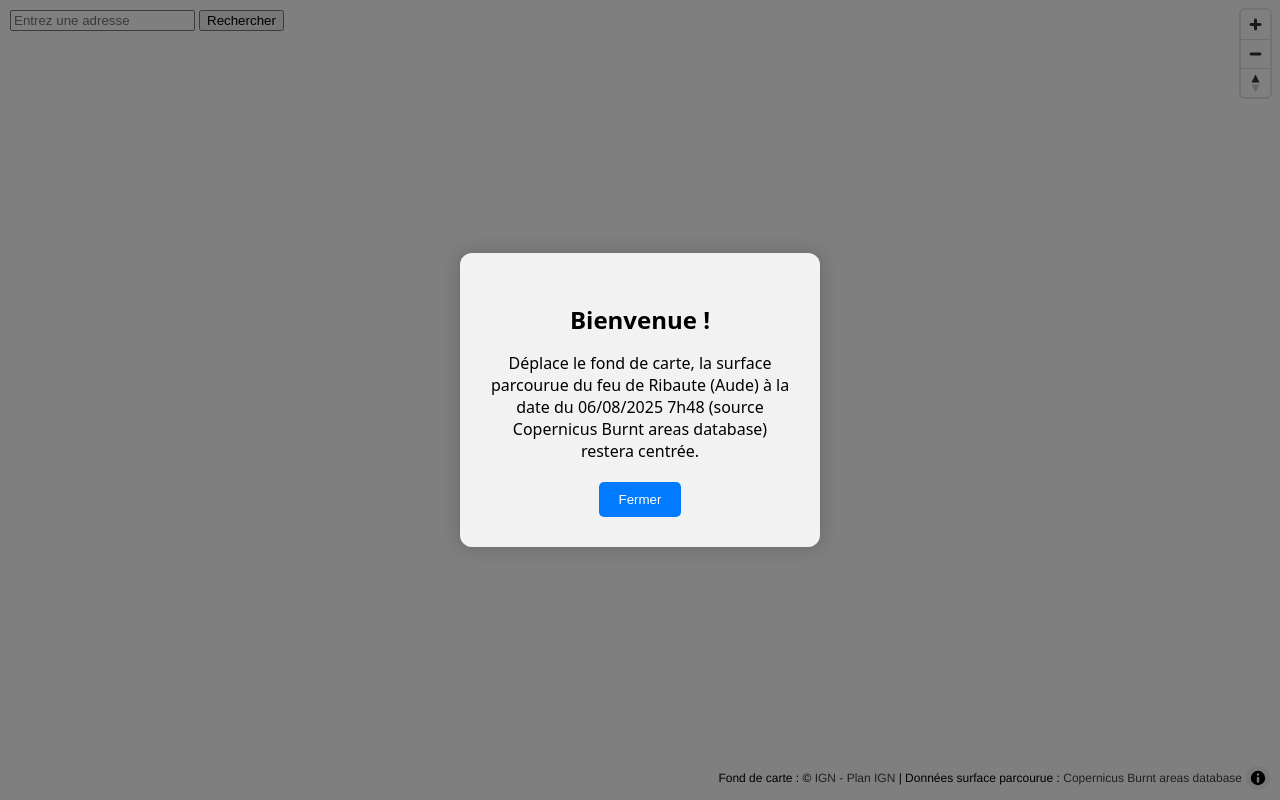
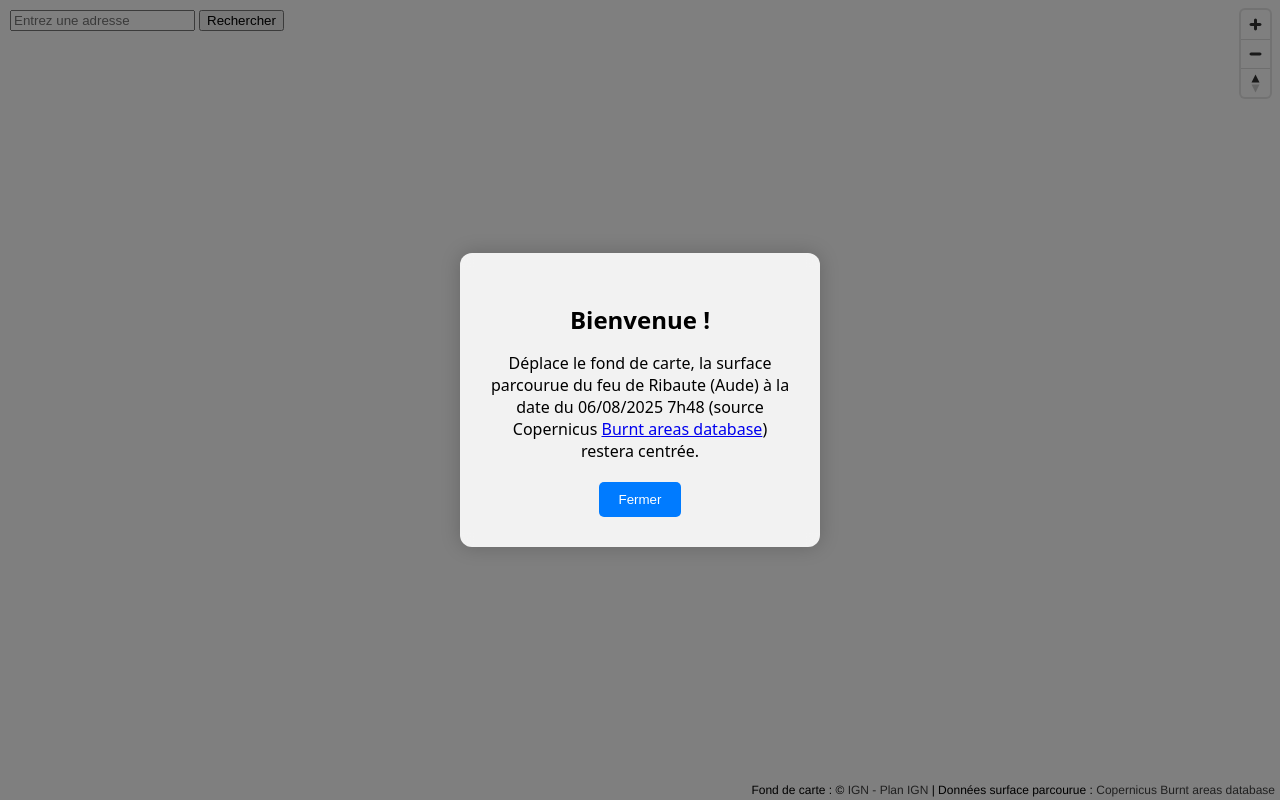
Before and after one commit to jeremieprudhomme/Deplace-le-feu, a plain HTML site: page index.html in a window 1280 px wide. Drawn offline with nearby package versions, Linux system fonts and the light colour scheme; no server answers.

Commit message:
Update index.html
Add link to https://forest-fire.emergency.copernicus.eu/applications/data-and-services

```diff
--- a/index.html
+++ b/index.html
@@ -37,13 +37,6 @@
     </div>
     <div id="map"></div>
 
-	<!--<script>
-	  window.addEventListener('load', function() {
-		alert("Déplace le fond de carte, la surface parcourue du feu de Ribaute (11) à la date du 06/08/2025 7h48 (source Copernicus Burnt areas database) restera centrée.");
-	  });
-	</script>
-	-->
-
 	<div id="welcome-modal" style="
 	 font-family: system-ui, -apple-system, BlinkMacSystemFont, 'Segoe UI', Roboto, Ubuntu, 'Helvetica Neue', sans-serif;
 	 position: fixed;
@@ -65,7 +58,7 @@
 	"
    >
     <h2 style="margin-bottom: 10px;">Bienvenue !</h2>
-    <p style="margin-bottom: 20px;">Déplace le fond de carte, la surface parcourue du feu de Ribaute (Aude) à la date du 06/08/2025 7h48 (source Copernicus Burnt areas database) restera centrée.</p>
+    <p style="margin-bottom: 20px;">Déplace le fond de carte, la surface parcourue du feu de Ribaute (Aude) à la date du 06/08/2025 7h48 (source Copernicus <a href=https://forest-fire.emergency.copernicus.eu/applications/data-and-services>Burnt areas database</a>) restera centrée.</p>
     <button onclick="closeModal()" style="
       padding: 10px 20px;
       background: #007BFF;
@@ -95,7 +88,7 @@
             center: [2.76288858,43.04968014], // Centré sur le feu à sa position d'origine
             zoom: 10,
 			attributionControl: ({
-            compact: true,
+            compact: false,
             customAttribution: [
                 'Fond de carte : © <a href="https://geoservices.ign.fr/planign" target="_blank">IGN - Plan IGN</a>',
                 'Données surface parcourue : <a href="https://forest-fire.emergency.copernicus.eu/applications/data-and-services" target="_blank">Copernicus Burnt areas database</a>'
```
